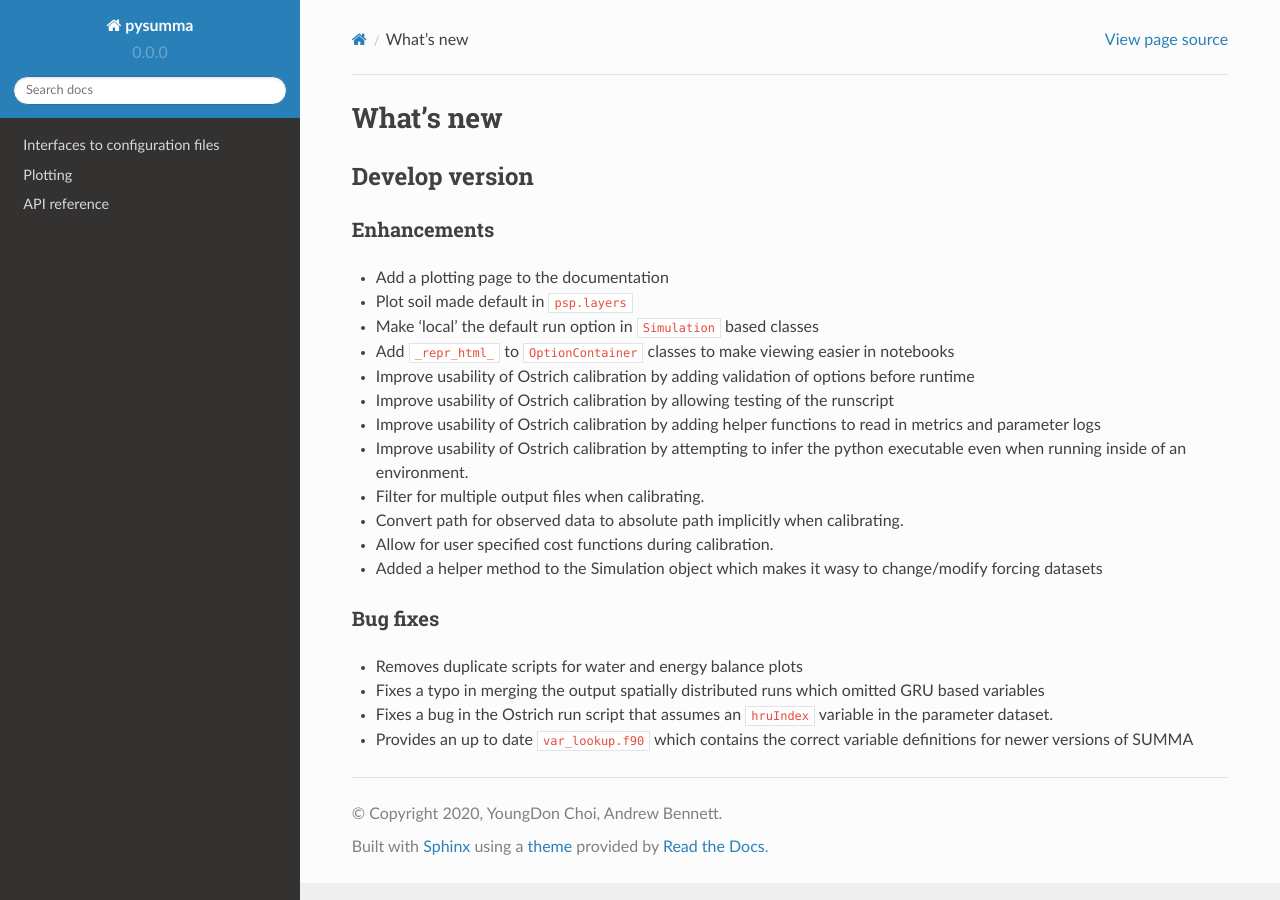
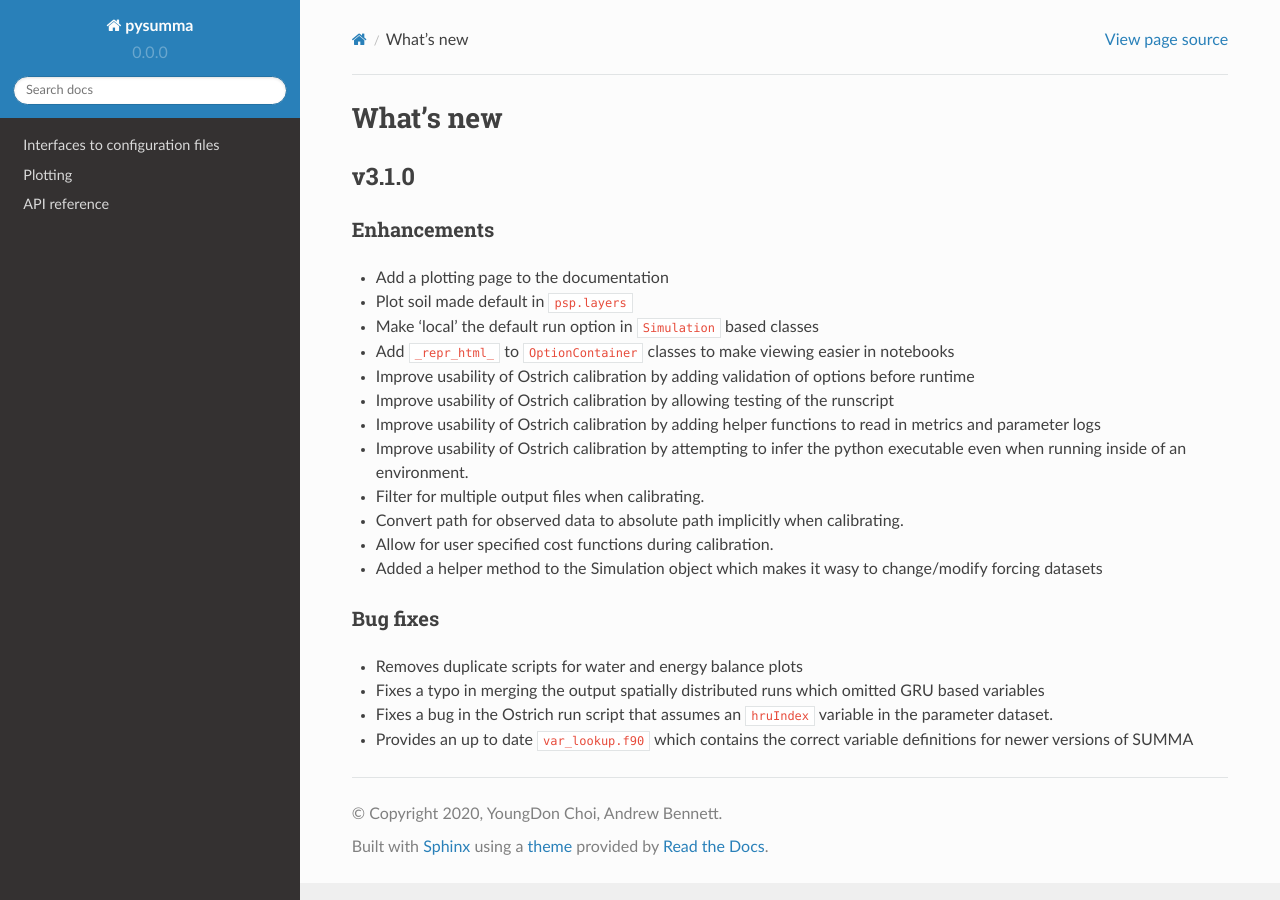
Before and after one commit to UW-Hydro/pysumma, a Sphinx documentation site: the page built from docs/whats-new.rst, in a window 1280 px wide. Built offline with Sphinx 7.4.7 and the Read the Docs theme 2.0.0, drawn with Linux system fonts in a browser that asks for light colours; pages that are not in the unit, such as notebooks, are missing from menus.

Commit message:
Update whats-new.rst

```diff
--- a/docs/whats-new.rst
+++ b/docs/whats-new.rst
@@ -1,9 +1,9 @@
 What's new
 ===========
 
-.. _whats_new_develop
+.. _whats_new_3_1_0
 
-Develop version
+v3.1.0
 ---------------
 
 Enhancements
```
